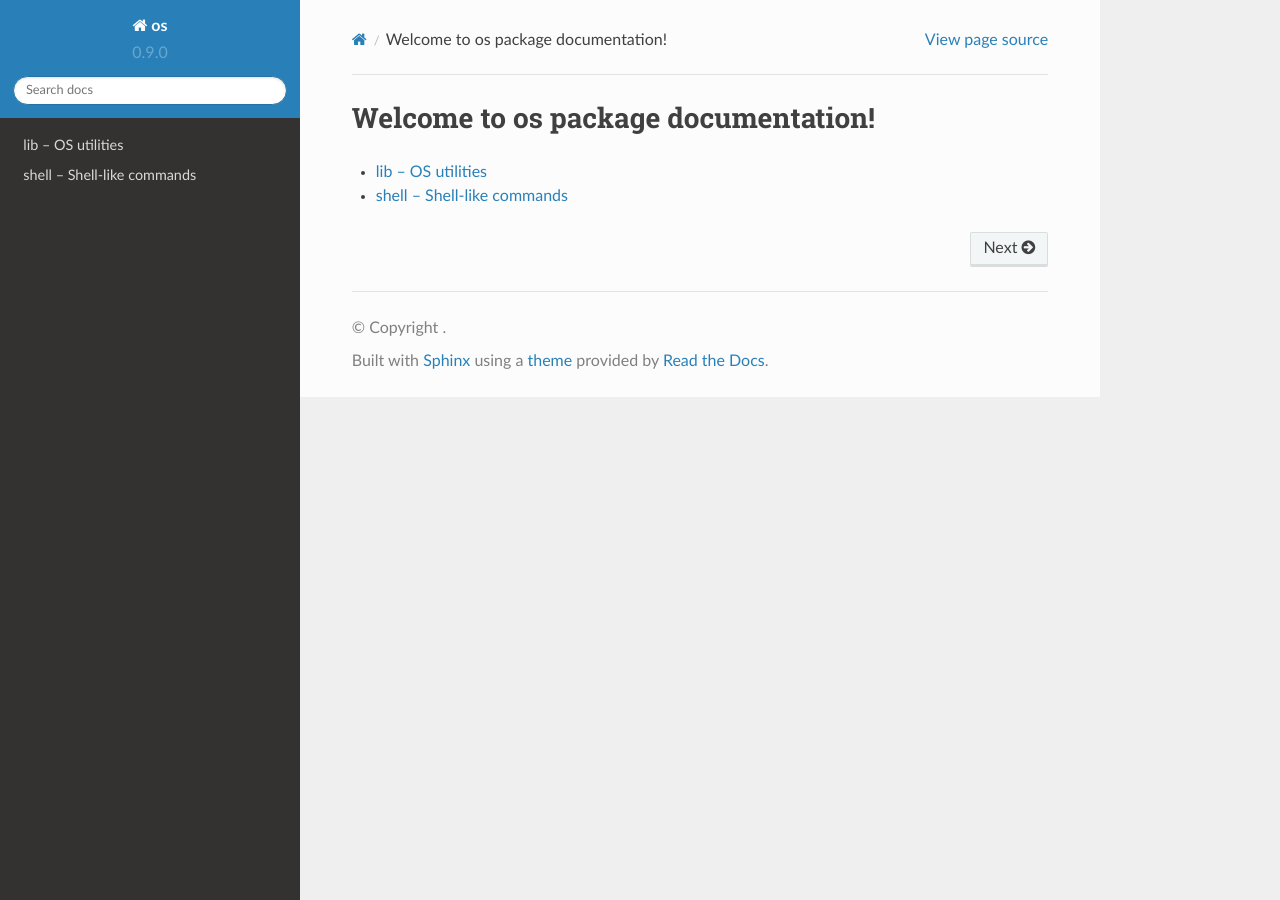
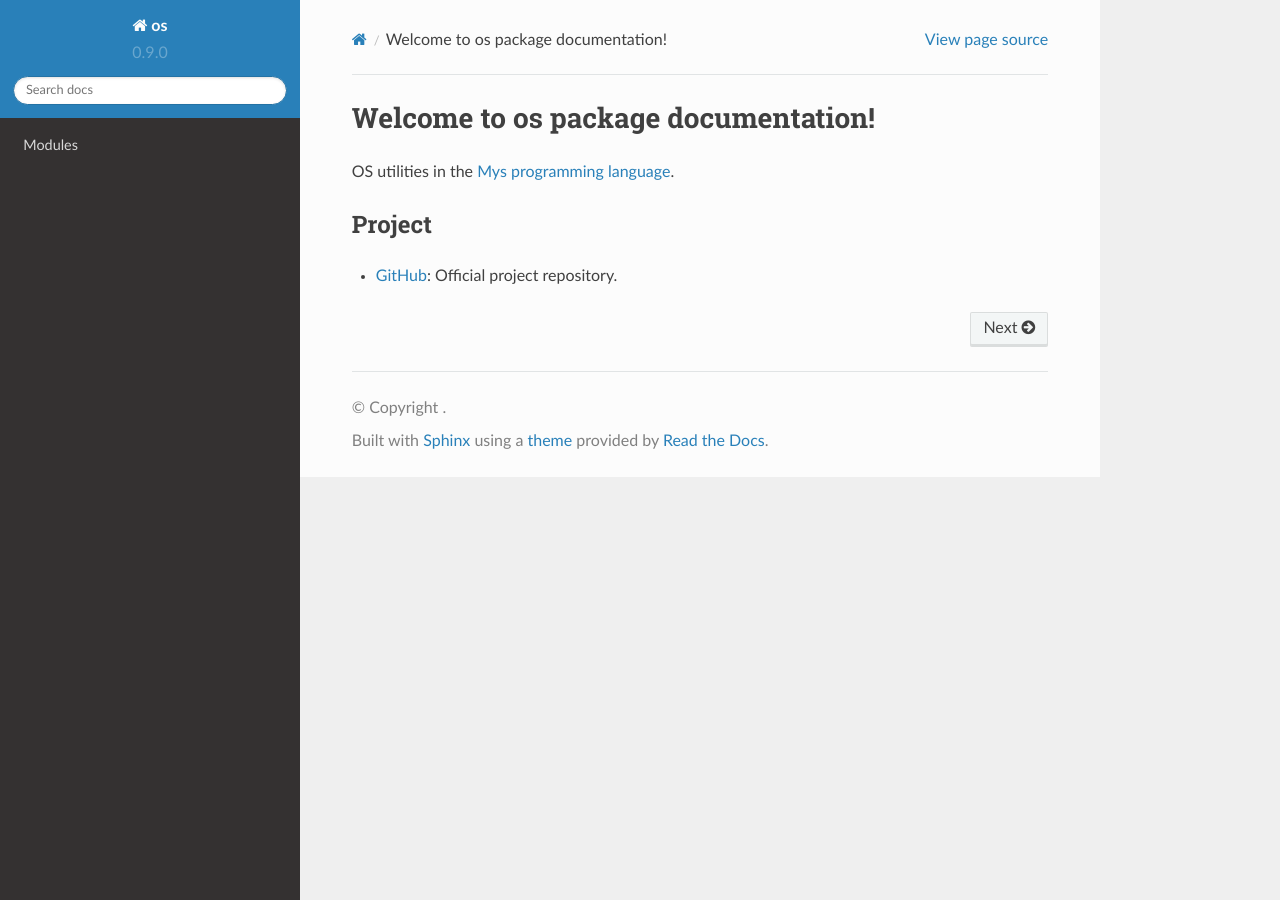
Before and after one commit to mys-lang/package-os, a Sphinx documentation site: the page built from doc/index.rst, in a window 1280 px wide. Built offline with Sphinx 7.4.7 and the Read the Docs theme 2.0.0, drawn with Linux system fonts in a browser that asks for light colours.

Commit message:
Documentation.

```diff
--- a/doc/index.rst
+++ b/doc/index.rst
@@ -1,9 +1,20 @@
 Welcome to os package documentation!
 ====================================
+
+OS utilities in the `Mys programming language`_.
+
+Project
+-------
+
+- `GitHub`_: Official project repository.
 
 .. toctree::
    :maxdepth: 1
    :titlesonly:
+   :hidden:
 
-   lib
-   shell
+   modules
+
+.. _Mys programming language: https://github.com/mys-lang/mys
+
+.. _GitHub: https://github.com/mys-lang/package-os
--- a/doc/lib.rst
+++ /dev/null
@@ -1,6 +0,0 @@
-lib -- OS utilities
-===================
-
-----------------------------------------------
-
-.. mysfile:: src/lib.mys
--- a/doc/shell.rst
+++ /dev/null
@@ -1,6 +0,0 @@
-shell -- Shell-like commands
-============================
-
-----------------------------------------------
-
-.. mysfile:: src/shell.mys
```
Also changed, not shown: README.rst (+2 -64 lines), doc/modules.rst (added, +11 -0 lines), doc/modules/lib.rst (added, +57 -0 lines), doc/modules/shell.rst (added, +24 -0 lines).
